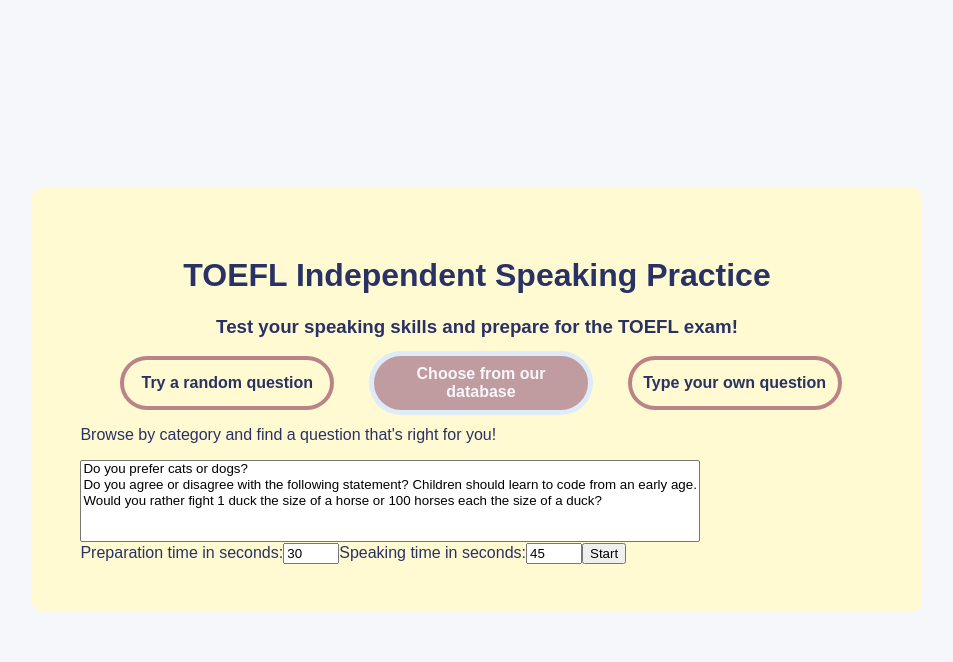
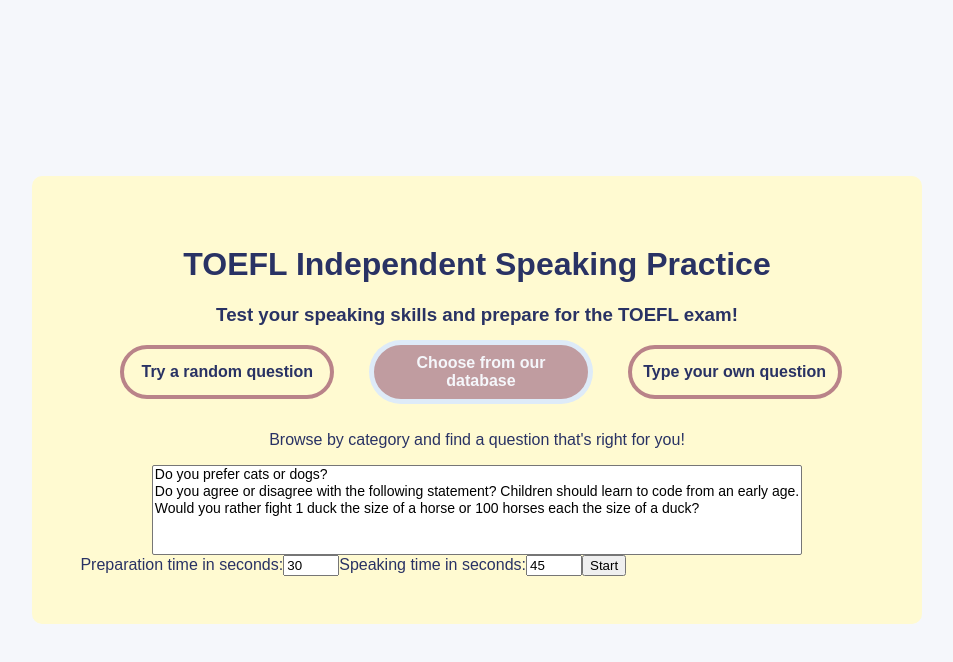
Before and after one commit to hummus-erectus/toeflApp, a React (Vite) app: page / in a window 1280 px wide. Both pictures are taken after a click on the tab "Choose from our database". Shown: the top 662 px of the page, without its empty margins (163-1116 px from the left). Built offline with nearby package versions, Linux system fonts and the light colour scheme.

Commit message:
Attempt to fix select

```diff
--- a/src/App.css
+++ b/src/App.css
@@ -31,6 +31,10 @@ body{
 h1, h3{
   text-align: center;
 }
+
+/* .react-tabs{
+  margin: 2em;
+} */
 
 .react-tabs__tab-list{
   list-style-type: none;
@@ -68,7 +72,15 @@ h1, h3{
 }
 
 .react-tabs__tab-panel{
+  display: flex;
+  flex-direction: column;
+  align-items: center;
   /* background-color: #DEEBF8; */
+}
+
+.question--list{
+  height: 90px;
+  font-size: 14px;
 }
 
 .question--input{
--- a/src/Components/StartScreen.jsx
+++ b/src/Components/StartScreen.jsx
@@ -67,7 +67,7 @@ export default function StartScreen(props) {
                         <TabPanel>
                             <p>Browse by category and find a question that's right for you!</p>
                             <select
-                                className='question-list'
+                                className='question--list'
                                 size="5"
                                 onChange={handleQuestionSelect}
                                 required={questionSourceType === 1}
@@ -85,7 +85,6 @@ export default function StartScreen(props) {
                                 className='question--input'
                                 type="text"
                                 placeholder="Type your question here"
-                                // className="form--input"
                                 name="customText"
                                 value={customQuestion}
                                 onChange={handleCustomQuestionChange}
```
